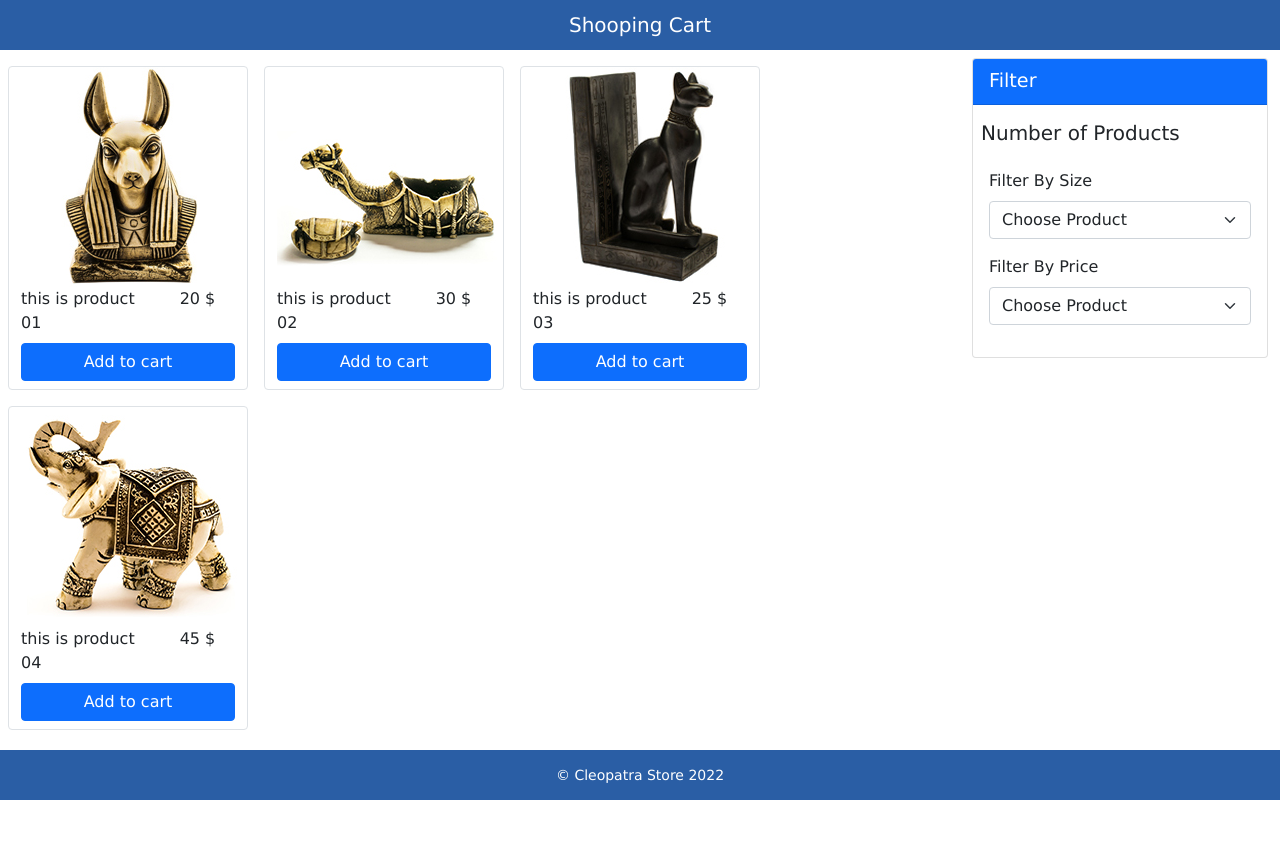
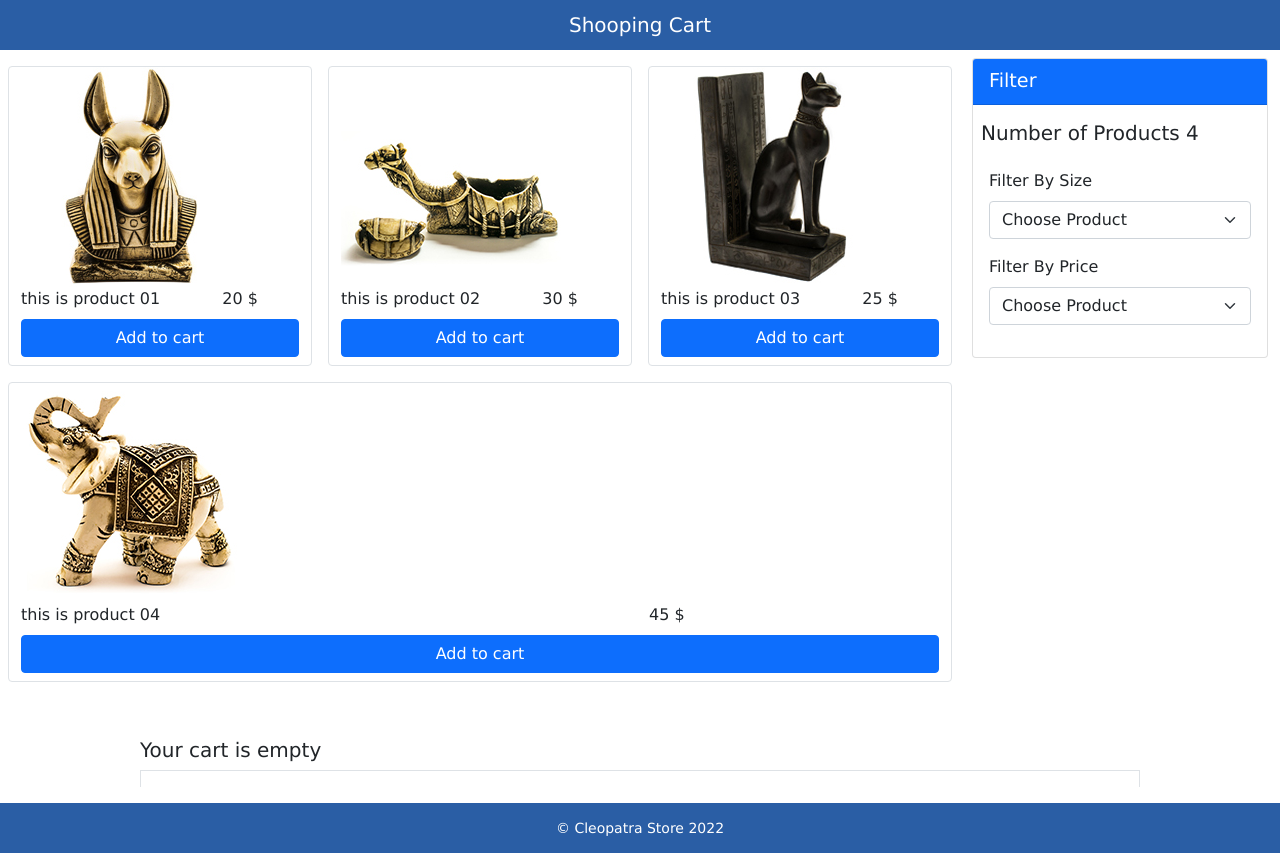
Before and after one commit to mrmohamedmoustafa/react-shopping-cart, a React (Create React App) app in the folder client/: page / in a window 1280 px wide. Before the commit the page ends 800 px from the top, so only its background shows below. Built offline with nearby package versions, Linux system fonts and the light colour scheme.

Commit message:
cart component

```diff
--- a/client/src/App.js
+++ b/client/src/App.js
@@ -1,4 +1,4 @@
-import React, { useState } from 'react';
+import React, { useEffect, useState } from 'react';
 import { Container, Row, Col } from 'react-bootstrap';
 import 'bootstrap/dist/css/bootstrap.min.css';
 import Header from "./components/Header/Header";
@@ -7,11 +7,13 @@ import data  from './data.json';
 import { Static } from  "./Static"
 import Products from "./components/Products/Products";
 import Filter from './components/Filter/Filter';
+import Cart from './components/Cart/Cart';
 
 function App() {
 const [products, setProducts] = useState(data)
 const [size, setSize] = useState("");
 const [sort, setSort] = useState("");
+const [cartItems, setCartItems] = useState(JSON.parse(localStorage.getItem('cartItems')) || []);
 
 const handleFilterBySize = (e) => {
   setSize(e.target.value);
@@ -41,6 +43,30 @@ const handleFilterByPrice = (e) => {
   })
   setProducts(newProducts);
 }
+
+const addToCart = (product) => {
+  const cartItemClone = [...cartItems];
+  let isProductExist = false;
+  cartItemClone.forEach(p => {
+    if(p.id == product.id) {
+      p.qty++;
+      isProductExist = true;
+    }
+  })
+  if(!isProductExist) {
+    cartItemClone.push({...product, qty : 1})
+  }
+  setCartItems(cartItemClone);
+}
+
+useEffect(() => {
+  localStorage.setItem('cartItems', JSON.stringify(cartItems))
+}, [cartItems])
+
+const removeFromCart = (product) => {
+  const cartItemClone = [...cartItems];
+  setCartItems(cartItemClone.filter(p => p.id !== product.id))
+}
   return (
     <div className="layout">
 
@@ -48,12 +74,19 @@ const handleFilterByPrice = (e) => {
     <Container fluid>
       <Row>
         <Col md={{ order: 'first'}}>
-      <Products products={products}/>
+      <Products products={products} addToCart={addToCart}/>
       </Col>
       <Col md= {3} xs= {{ order:'first' }}>
-      <Filter handleFilterBySize={handleFilterBySize} size={size} handleFilterByPrice={handleFilterByPrice} sort={sort}/>
+      <Filter
+      productsNomber = {products.length}
+      size={size}
+      sort={sort}
+      handleFilterBySize={handleFilterBySize}
+      handleFilterByPrice={handleFilterByPrice}
+          />
       </Col>
       </Row>
+      <Cart cartItems={cartItems} removeFromCart={removeFromCart} />
       </Container>
      <Footer />
 
--- /dev/null
+++ b/client/src/components/Cart/Cart.js
@@ -0,0 +1,39 @@
+import React from 'react';
+import { Row, Col, Button, Container } from 'react-bootstrap';
+import 'bootstrap/dist/css/bootstrap.min.css';
+import "../../css/Cart/Cart.css";
+
+function Cart(props) {
+  return(
+      <div className='max-width mt-5 mb-3'>
+          <h5>{props.cartItems.length === 0 ? 'Your cart is empty' : <span>
+          There is {props.cartItems.length} products in your cart</span>}</h5>
+          <div className='border border-bottom-0 p-3 pb-0'>
+            {props.cartItems.map(item => (
+                <Row key={item.id} className='border-bottom mb-2'>
+                <Col md={2} xs={3}>
+                    <img src={item.imageUrl} className='img-size' />
+                </Col>
+                <Col md={10} xs={9}>
+                    <Row>
+                        <Col md={9}>
+                            <h4>{item.title}</h4>
+                            <p>qty = {item.qty}</p>
+                            <p>${item.price}</p>
+                        </Col>
+                        <Col md={3}>
+                            <Button onClick={()=> props.removeFromCart(item)} variant='outline-secondary' size="sm" className='margint-top btn-max-width float-end'>Remove Product</Button>
+                        </Col>
+                    </Row>
+                </Col>
+            </Row>
+
+            ))}
+
+          </div>
+      </div>
+    );
+}
+
+
+export default Cart
--- /dev/null
+++ b/client/src/components/Cart/Cart.scss
@@ -0,0 +1,8 @@
+.max-width{max-width: 1000px; margin:auto;}
+.img-size{width: 80px;}
+.margint-top{margin: 30px 0 0;}
+.btn-max-width{max-width: 150px;}
+
+@media screen and (max-width: 779px) {
+    .margint-top{margin: 0 0 10px;}
+}
--- a/client/src/components/Filter/Filter.js
+++ b/client/src/components/Filter/Filter.js
@@ -9,7 +9,7 @@ function Filter(props) {
       <Card.Header className='header'>
       {Static.filter}
       </Card.Header>
-      <Card.Title className='mt-3 m-2'>Number of Products</Card.Title>
+      <Card.Title className='mt-3 m-2'>Number of Products {props.productsNomber}</Card.Title>
       <Card.Body>
           <Form>
               <Form.Group className='mb-3'>
--- a/client/src/components/Products/Products.js
+++ b/client/src/components/Products/Products.js
@@ -36,7 +36,7 @@ function Products(props) {
                                   {product.price} $
                               </Col>
                           </Row>
-                          <Button variant = "primary" className='mt-2 mb-2'>Add to cart</Button>
+                          <Button variant = "primary" className='mt-2 mb-2' onClick={() => props.addToCart(product)}>Add to cart</Button>
                       </Col>
 
 
--- /dev/null
+++ b/client/src/css/Cart/Cart.css
@@ -0,0 +1,22 @@
+.max-width {
+  max-width: 1000px;
+  margin: auto;
+}
+
+.img-size {
+  width: 80px;
+}
+
+.margint-top {
+  margin: 30px 0 0;
+}
+
+.btn-max-width {
+  max-width: 150px;
+}
+
+@media screen and (max-width: 779px) {
+  .margint-top {
+    margin: 0 0 10px;
+  }
+}
--- a/client/src/css/Products/Products.css
+++ b/client/src/css/Products/Products.css
@@ -42,5 +42,7 @@ button {
 }
 
 @media screen and (max-width: 779px) {
-  .max-width{max-width: 100%;}
+  .max-width {
+    max-width: 100%;
+  }
 }
```
